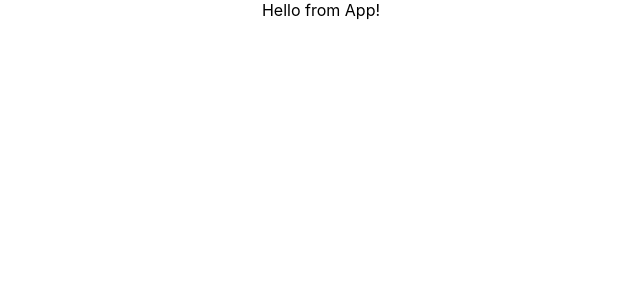
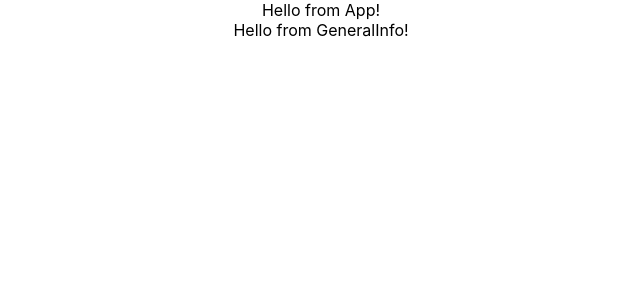
Before and after one commit to donperger/cv-project, a React (Create React App) app: page / in a window 1280 px wide. Shown: the top 300 px of the page, without its empty margins (319-959 px from the left). Built offline with nearby package versions, Linux system fonts and the light colour scheme.

Commit message:
Import GneralInfo component

```diff
--- a/src/App.js
+++ b/src/App.js
@@ -1,5 +1,6 @@
 import './App.css';
 import React, { Component } from 'react';
+import GeneralInfo from './components/GeneralInfo';
 
 class App extends Component {
   constructor() {
@@ -35,6 +36,7 @@ class App extends Component {
     return (
       <div className="App">
         Hello from App!
+        <GeneralInfo />
       </div>
     );
   }
```
